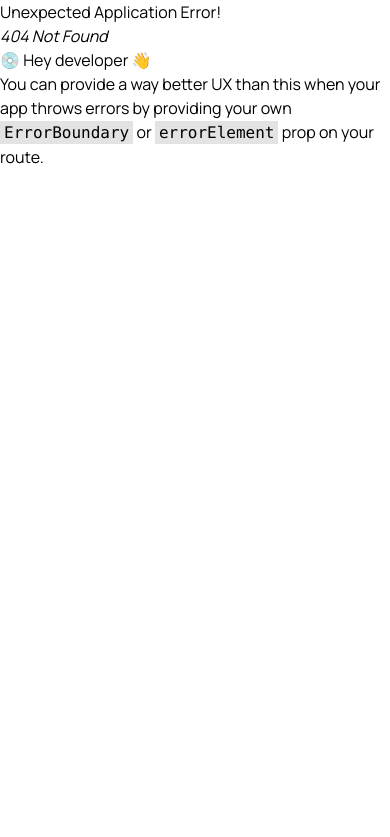
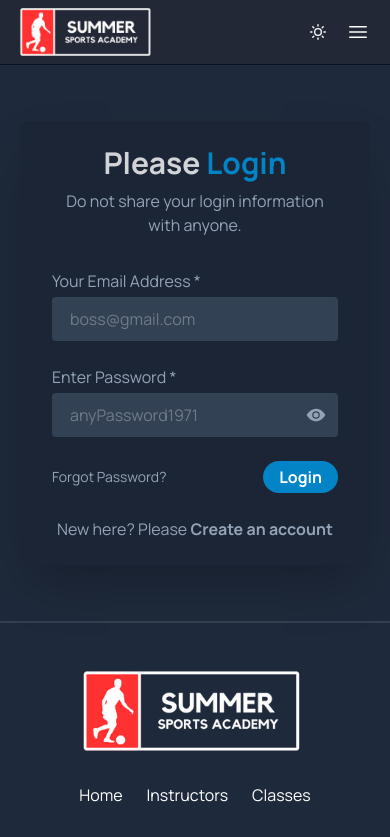
Before and after one commit to prorakib99/sports-academies-school-client, a React (Vite) app: page /login in a window 390 px wide. Before the commit this address had no page. Shown: the top 837 px of the page. Built offline with nearby package versions, Linux system fonts and the light colour scheme.

Commit message:
Implement Login Page with responsive for mobile, tablet and desktop with light and dark variant

```diff
--- a/src/pages/Home/Hero/Hero.jsx
+++ b/src/pages/Home/Hero/Hero.jsx
@@ -57,7 +57,7 @@ const Hero = () => {
                             and friendships in a fun and active summer setting.
                         </p>
                         <div className='mt-6'>
-                            <Link>
+                            <Link to='/classes'>
                                 <LinkButton text='All Classes' />
                             </Link>
                         </div>
--- a/src/pages/Home/PopularCourses/PopularCourses.jsx
+++ b/src/pages/Home/PopularCourses/PopularCourses.jsx
@@ -18,7 +18,7 @@ const PopularCourses = () => {
                         <CourseCard />
                     </div>
                     <div className='flex justify-center mt-2'>
-                        <Link>
+                        <Link to='/classes'>
                             <LinkButton text='All Classes' />
                         </Link>
                     </div>
--- a/src/pages/Home/PopularInstructors/PopularInstructors.jsx
+++ b/src/pages/Home/PopularInstructors/PopularInstructors.jsx
@@ -5,7 +5,7 @@ import LinkButton from '../../Shared/LinkButton/LinkButton';
 
 const PopularInstructors = () => {
     return (
-        <div className='py-16 dark:bg-[#0B1120]/70 border-b-2 border-gray-300 dark:border-white/10 bg-gray-200'>
+        <div className='py-16 dark:bg-[#0B1120]/70 bg-gray-200'>
             <div className='container'>
                 <div className='lg:w-11/12 mx-auto'>
                     <SectionTitle title='Instructors' />
@@ -18,7 +18,7 @@ const PopularInstructors = () => {
                         <InstructorCard />
                     </div>
                     <div className='flex justify-center mt-2'>
-                        <Link>
+                        <Link to='/instructors'>
                             <LinkButton text='All Instructors' />
                         </Link>
                     </div>
--- /dev/null
+++ b/src/pages/Login/Login.jsx
@@ -0,0 +1,110 @@
+import { IoEyeSharp } from 'react-icons/io5';
+import { IoMdEyeOff } from 'react-icons/io';
+import { useState } from 'react';
+import { Link } from 'react-router-dom';
+const Login = () => {
+    const [show, setShow] = useState(false);
+    return (
+        <main className='lg:min-h-[70vh] dark:bg-slate-800 flex justify-center items-center'>
+            <div className='py-14 lg:py-20'>
+                <div className='container'>
+                    <div className='flex justify-center items-center px-8 py-6 lg:w-[500px] mx-auto dark:bg-black/10 shadow-2xl rounded-md'>
+                        <div className='w-full space-y-8 dark:text-slate-400 text-black relative z-10'>
+                            <div>
+                                <h1 className='text-center text-3xl font-bold mb-2 text-black/80 dark:text-white/80'>
+                                    Please
+                                    <span className='dark:text-sky-600'> Login</span>
+                                </h1>
+                                <p className='mx-auto w-full text-center'>
+                                    Do not share your login information with anyone.
+                                </p>
+                            </div>
+                            <form className='space-y-6'>
+                                <div className=''>
+                                    <label htmlFor='email' id='email-label' className=''>
+                                        Your Email Address
+                                        <span className='' aria-hidden='true'>
+                                            {' '}
+                                            *
+                                        </span>
+                                    </label>
+                                    <div className='mt-1'>
+                                        <input
+                                            aria-label='Your email address'
+                                            placeholder='boss@gmail.com'
+                                            id='email'
+                                            type='text'
+                                            className='dark:bg-slate-700 border-2 w-full dark:border-transparent focus:border-sky-600 dark:focus:border-sky-600 outline-none px-4 py-2 rounded dark:text-white/90 text-black/90 placeholder:text-black/40 dark:placeholder:text-white/30'
+                                        />
+                                    </div>
+                                </div>
+                                <div className=''>
+                                    <label htmlFor='password' id='password-label' className=''>
+                                        Enter Password
+                                        <span className='' aria-hidden='true'>
+                                            {' '}
+                                            *
+                                        </span>
+                                    </label>
+                                    {/* <div className=''>
+                                        Password must be at least 8 characters long and include at
+                                        least 1 letter and 1 number.
+                                    </div> */}
+                                    <div className='mt-1 relative'>
+                                        <div aria-invalid='false' className=''>
+                                            <input
+                                                type={show ? 'text' : 'password'}
+                                                required=''
+                                                className='dark:bg-slate-700 border-2 w-full dark:border-transparent focus:border-sky-600 dark:focus:border-sky-600 outline-none px-4 py-2 rounded dark:text-white/90 text-black/90 placeholder:text-black/40 dark:placeholder:text-white/30'
+                                                id='password'
+                                                placeholder='anyPassword1971'
+                                                aria-label='Your password'
+                                            />
+                                        </div>
+                                        <div className='absolute right-0 top-0 mt-3 mr-3'>
+                                            <button
+                                                onClick={() => setShow(!show)}
+                                                className=''
+                                                type='button'
+                                            >
+                                                {show ? (
+                                                    <IoMdEyeOff className='text-xl' />
+                                                ) : (
+                                                    <IoEyeSharp className='text-xl' />
+                                                )}
+                                            </button>
+                                        </div>
+                                    </div>
+                                </div>
+                                <div className='flex justify-between items-center'>
+                                    <Link
+                                        className='text-sm hover:text-sky-500 duration-300'
+                                        to='/forget-password'
+                                    >
+                                        Forgot Password?
+                                    </Link>
+                                    <button
+                                        className='bg-slate-800 dark:bg-sky-600 rounded-full font-bold px-4 py-1 dark:hover:bg-secondary1 text-white'
+                                        type='submit'
+                                    >
+                                        Login
+                                    </button>
+                                </div>
+                                <div className='text-center'>
+                                    <p>
+                                        New here? Please{' '}
+                                        <Link to='/register' className='font-bold hover:underline'>
+                                            Create an account
+                                        </Link>
+                                    </p>
+                                </div>
+                            </form>
+                        </div>
+                    </div>
+                </div>
+            </div>
+        </main>
+    );
+};
+
+export default Login;
--- a/src/pages/Shared/Footer/Footer.jsx
+++ b/src/pages/Shared/Footer/Footer.jsx
@@ -13,7 +13,7 @@ const Footer = () => {
     const date = new Date().getFullYear();
 
     return (
-        <div className='pt-12 bg-gray-100 dark:bg-slate-800'>
+        <div className='pt-12 bg-gray-100 dark:bg-slate-800 border-t-2 border-gray-300 dark:border-white/10'>
             <div className='container'>
                 <div className='pb-12'>
                     <div className='flex flex-wrap gap-8 justify-center lg:justify-between items-center'>
--- a/src/pages/Shared/Header/Header.jsx
+++ b/src/pages/Shared/Header/Header.jsx
@@ -6,7 +6,7 @@ import { FiSun } from 'react-icons/fi';
 import { FaMoon } from 'react-icons/fa';
 import lightLogo from '../../../assets/light-logo.png';
 import darkLogo from '../../../assets/dark-logo.png';
-import { NavLink } from 'react-router-dom';
+import { Link, NavLink } from 'react-router-dom';
 import { ThemeContext } from '../../../providers/ThemeProvider';
 import { useContext } from 'react';
 import { nav } from '../../../localData/nav';
@@ -59,13 +59,13 @@ const Header = () => {
             <div className='container'>
                 <div className='relative flex h-16 items-center justify-between'>
                     <div className='flex items-center'>
-                        <button className='flex items-center'>
+                        <Link to='/' className='flex items-center'>
                             <img
                                 className='object-cover w-full h-12'
                                 alt='Logo'
                                 src={theme === 'dark' ? darkLogo : lightLogo}
                             />
-                        </button>
+                        </Link>
                     </div>
 
                     <div className='flex space-x-4 lg:hidden'>
@@ -96,9 +96,11 @@ const Header = () => {
                                 {theme === 'dark' ? <FiSun className='text-white' /> : <FaMoon />}
                             </button>
                             <div className='flex space-x-3'>
-                                <button className='bg-slate-900 dark:bg-sky-600 text-sm rounded-full px-4 font-bold py-1.5 text-white'>
-                                    Login
-                                </button>
+                                <Link to='/login'>
+                                    <button className='bg-slate-900 dark:bg-sky-600 text-sm rounded-full px-4 font-bold py-1.5 text-white'>
+                                        Login
+                                    </button>
+                                </Link>
                             </div>
                         </div>
                     </div>
--- a/src/routes/router.jsx
+++ b/src/routes/router.jsx
@@ -4,6 +4,7 @@ import Home from '../pages/Home/Home/Home';
 import Instructors from '../pages/Instructors/Instructors/Instructors';
 import Classes from '../pages/Classes/Classes/Classes';
 import Student from '../pages/Dashboard/Student/Student';
+import Login from '../pages/Login/Login';
 
 export const router = createBrowserRouter([
     {
@@ -25,6 +26,10 @@ export const router = createBrowserRouter([
             {
                 path: '/dashboard',
                 element: <Student />
+            },
+            {
+                path: '/login',
+                element: <Login />
             }
         ]
     }
```
